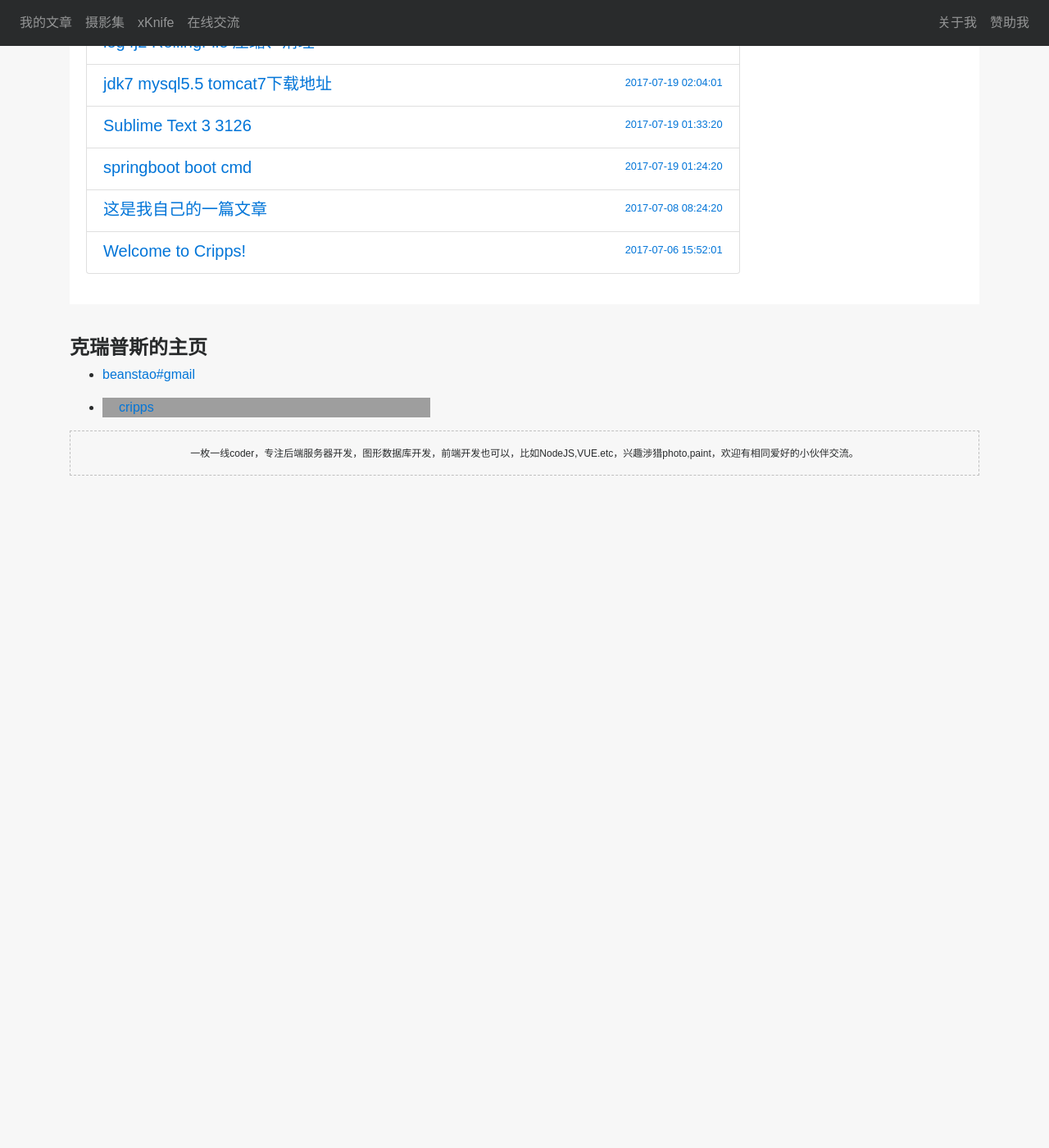
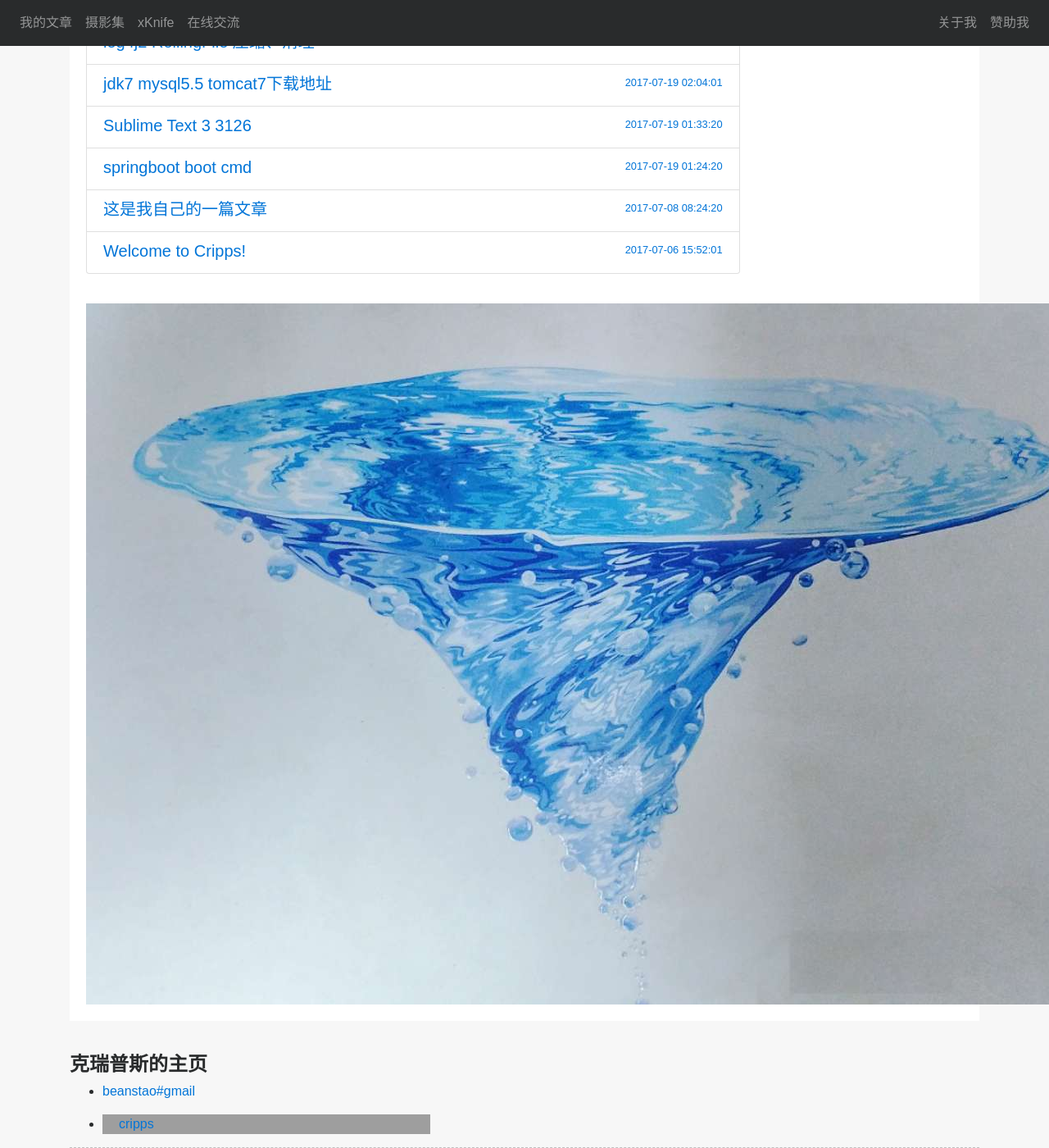
Before and after one commit to beanstt/beanstt.github.io, a Jekyll site: the page built from index.md, in a window 1280 px wide and 1400 px high, scrolled down 270 px. Shown: the whole window at 82% size. Built offline with Jekyll 4.4.1, drawn with Linux system fonts in a browser that asks for light colours; nearby versions of some CDN libraries; before the commit the page ends 900 px from its top, so only the background shows below that; grey boxes are pictures that could not be loaded.

Commit message:
add : homelogo

```diff
--- a/_layouts/home.html
+++ b/_layouts/home.html
@@ -39,7 +39,9 @@ layout: default
     {% endfor %}
   </ul>
 
-  <div class="col-sm-12 col-md-3"></div>
+  <div class="col-sm-12 col-md-3 p-10">
+    <img src="/sources/images/homelogo.jpg">
+  </div>
 
   <!-- <p class="我的码云">git me <a href="https://gitee.com/cripps" target=_blank>via GitEE</a></p> -->
 
--- a/_sass/my/_global.scss
+++ b/_sass/my/_global.scss
@@ -202,3 +202,7 @@ h2{
 [type=reset], [type=submit], button, html [type=button] {
     -webkit-appearance: button;
 }
+
+.p-10{
+    padding: 10px;
+}
```
Also changed, not shown: about.md (+3 -1 lines), sources/images/homelogo.jpg (added).
